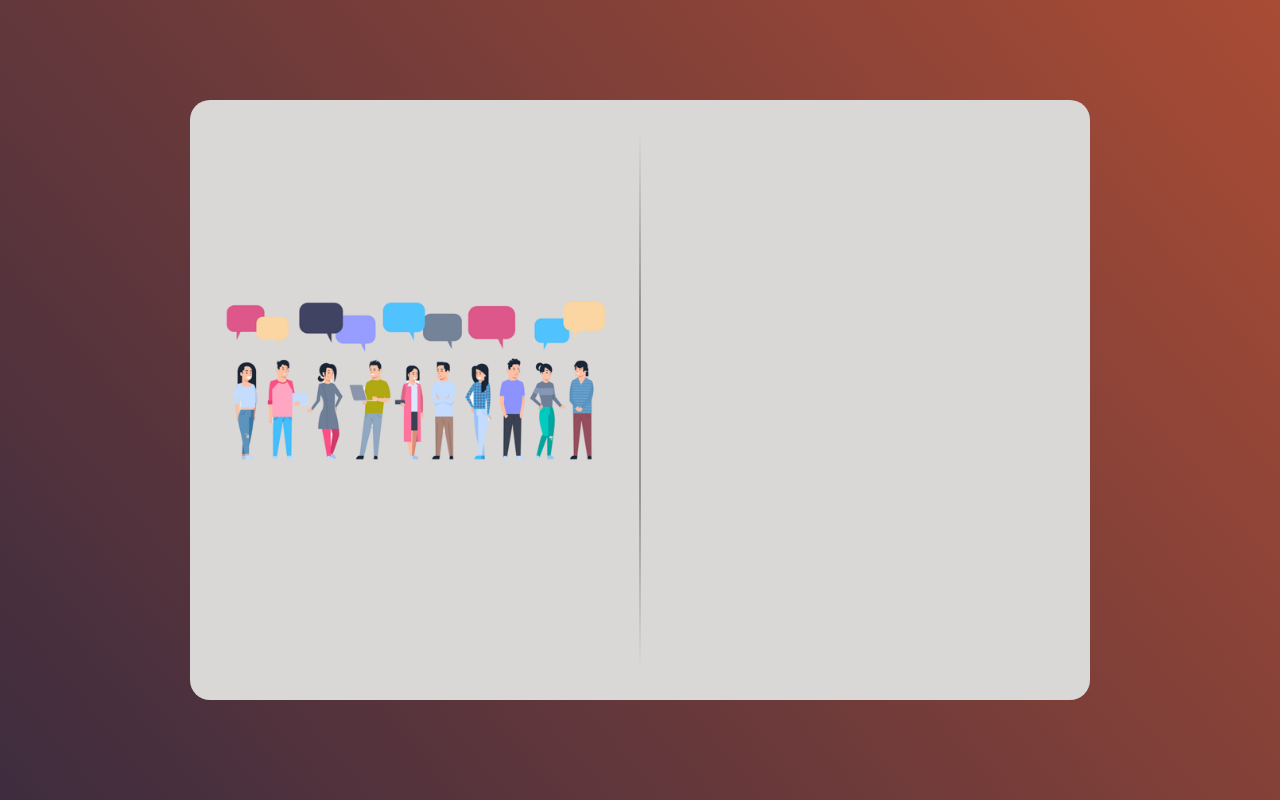
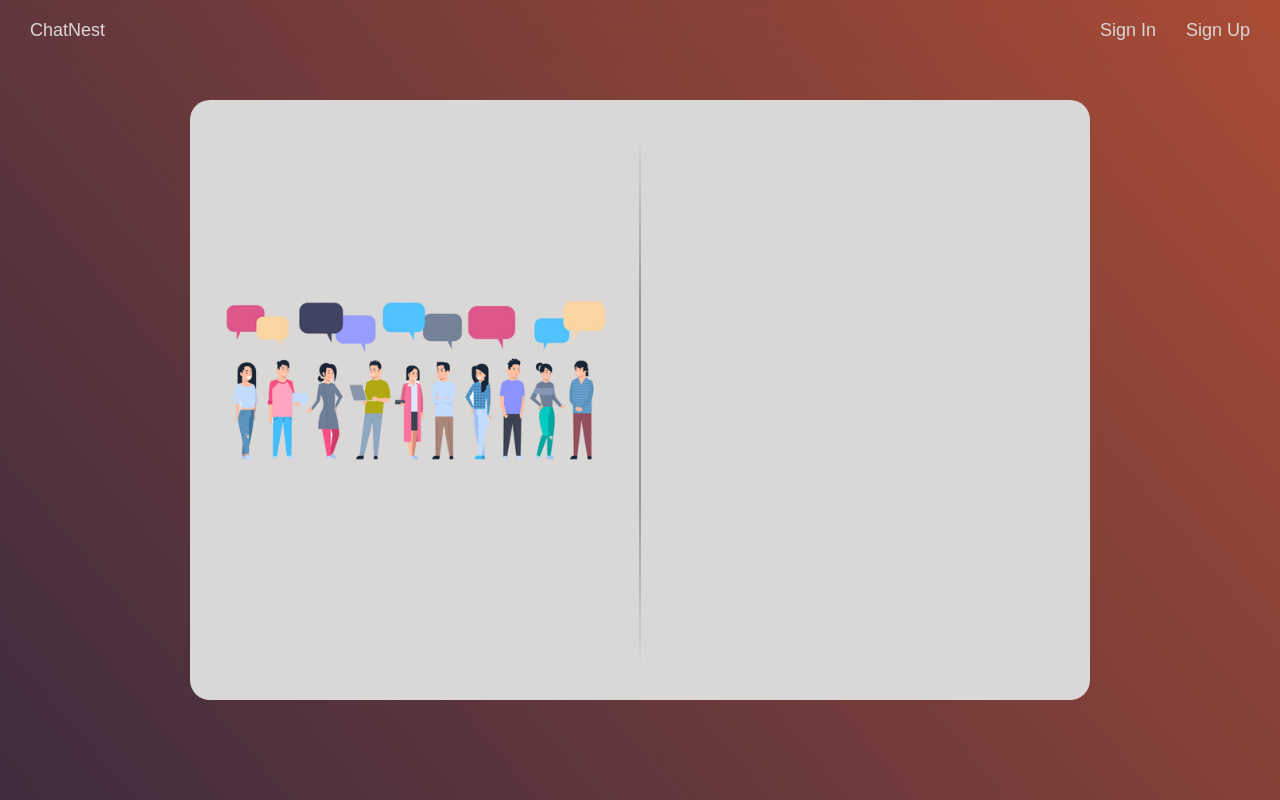
Before and after one commit to MuhammadAhmedKhalid/ChatNestMERN, a React (Create React App) app in the folder frontend/: page / in a window 1280 px wide. Built offline with nearby package versions, Linux system fonts and the light colour scheme.

Commit message:
Navbar created.

```diff
--- a/frontend/src/App.tsx
+++ b/frontend/src/App.tsx
@@ -1,10 +1,11 @@
-import './Styling/LandingScreen.css';
+import Navbar from './Components/Navbar';
+import CenterBox from './Components/LandingScreen/CenterBox';
 
 function App() {
   return (
-    <div className="bg">
-      <div className="center-rectangle">
-      </div>
+    <div className='bg'>
+      <Navbar/>
+      <CenterBox/>
     </div>
   );
 }
--- /dev/null
+++ b/frontend/src/Components/LandingScreen/CenterBox.tsx
@@ -0,0 +1,10 @@
+import '../../Styling/LandingScreen.css'
+
+function CenterBox() {
+  return (
+    <div className="center-rectangle">
+    </div>
+  )
+}
+
+export default CenterBox
--- /dev/null
+++ b/frontend/src/Components/Navbar.tsx
@@ -0,0 +1,17 @@
+import '../Styling/Navbar.css'
+
+function Navbar() {
+  return (
+    <nav className="navbar">
+      <div className="navbar-left">
+        <a className="nav-link">ChatNest</a>
+      </div>
+      <div className="navbar-right">
+        <a className="nav-link">Sign In</a>
+        <a className="nav-link">Sign Up</a>
+      </div>
+    </nav>
+  )
+}
+
+export default Navbar
--- a/frontend/src/Styling/LandingScreen.css
+++ b/frontend/src/Styling/LandingScreen.css
@@ -1,29 +1,3 @@
-@keyframes backgroundAnimation {
-  0% {
-    background-position: 0% 0%;
-  }
-  50% {
-    background-position: 100% 0%;
-  }
-  100% {
-    background-position: 0% 0%;
-  }
-}
-
-.bg {
-  margin: 0;
-  padding: 0;
-  background-color: #212441;
-  background-image: linear-gradient(50deg, #212441, #D35831);
-  background-size: 200% 100%;
-  animation: backgroundAnimation 10s linear infinite;
-  font-family: Arial, sans-serif;
-  height: 100vh;
-  display: flex;
-  justify-content: center;
-  align-items: center;
-}
-
 .center-rectangle {
   width: 900px;
   height: 600px;
--- /dev/null
+++ b/frontend/src/Styling/Navbar.css
@@ -0,0 +1,26 @@
+.navbar {
+  display: flex;
+  justify-content: space-between;
+  align-items: center;
+  padding: 20px 30px;
+  background-color: transparent;
+  backdrop-filter: blur(10px);
+  -webkit-backdrop-filter: blur(10px);
+}
+
+.navbar-left {
+  display: flex;
+  align-items: center;
+}
+
+.navbar-right {
+  display: flex;
+  gap: 30px;
+}
+
+.nav-link {
+  text-decoration: none;
+  color: #dad7d7;
+  cursor: pointer;
+  font-size: 18PX;
+}
--- a/frontend/src/index.css
+++ b/frontend/src/index.css
@@ -11,3 +11,26 @@ code {
   font-family: source-code-pro, Menlo, Monaco, Consolas, 'Courier New',
     monospace;
 }
+
+@keyframes backgroundAnimation {
+  0% {
+    background-position: 0% 0%;
+  }
+  50% {
+    background-position: 100% 0%;
+  }
+  100% {
+    background-position: 0% 0%;
+  }
+}
+
+.bg {
+  margin: 0;
+  padding: 0;
+  background-color: #212441;
+  background-image: linear-gradient(50deg, #212441, #D35831);
+  background-size: 200% 100%;
+  animation: backgroundAnimation 10s linear infinite;
+  font-family: Arial, sans-serif;
+  height: 100vh;
+}
--- a/frontend/tsconfig.json
+++ b/frontend/tsconfig.json
@@ -16,7 +16,7 @@
     "module": "esnext",
     "moduleResolution": "node",
     "resolveJsonModule": true,
-    "isolatedModules": true,
+    "isolatedModules": false,
     "noEmit": true,
     "jsx": "react-jsx"
   },
```
